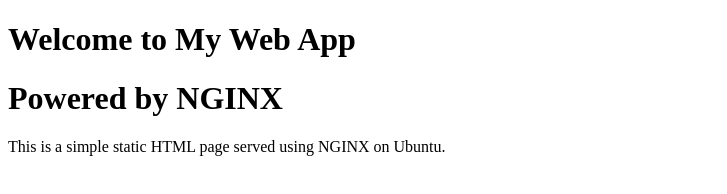
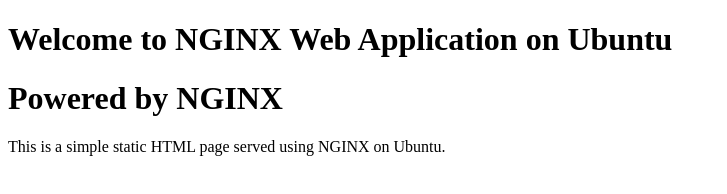
Before and after one commit to martinlozanoski233/final-project-ci-cd, a plain HTML site: page index.html in a window 1280 px wide. Shown: the whole page, without its empty margins (0-727 px from the left). Drawn offline with Linux system fonts and the light colour scheme.

Commit message:
Changes in the index.html

```diff
--- a/index.html
+++ b/index.html
@@ -4,7 +4,7 @@
     <title>My Simple Web App</title>
 </head>
 <body>
-    <h1>Welcome to My Web App</h1>
+    <h1>Welcome to NGINX Web Application on Ubuntu</h1>
     <h1>Powered by NGINX</h1>
     <p>This is a simple static HTML page served using NGINX on Ubuntu.</p>
 </body>
```
